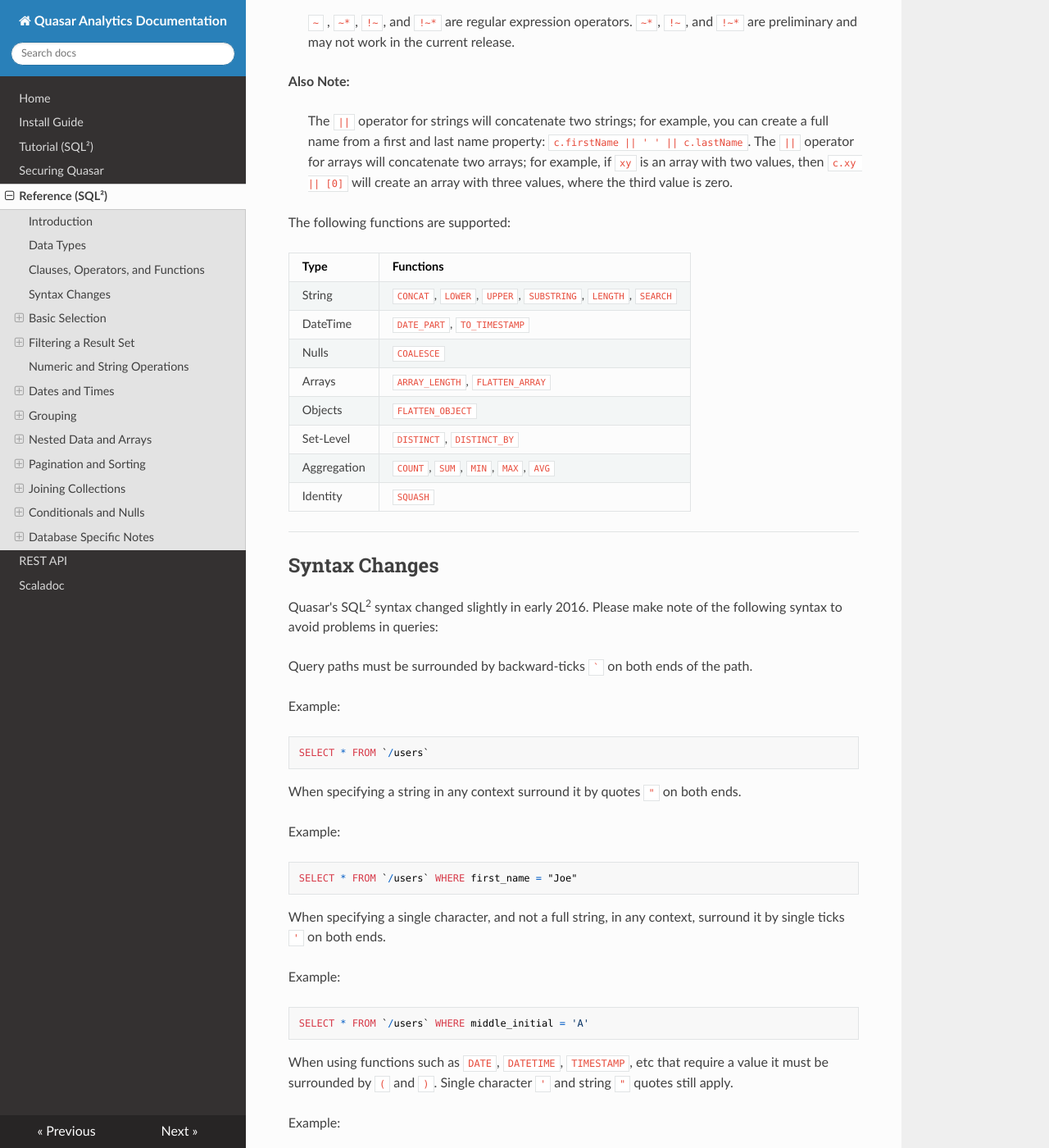
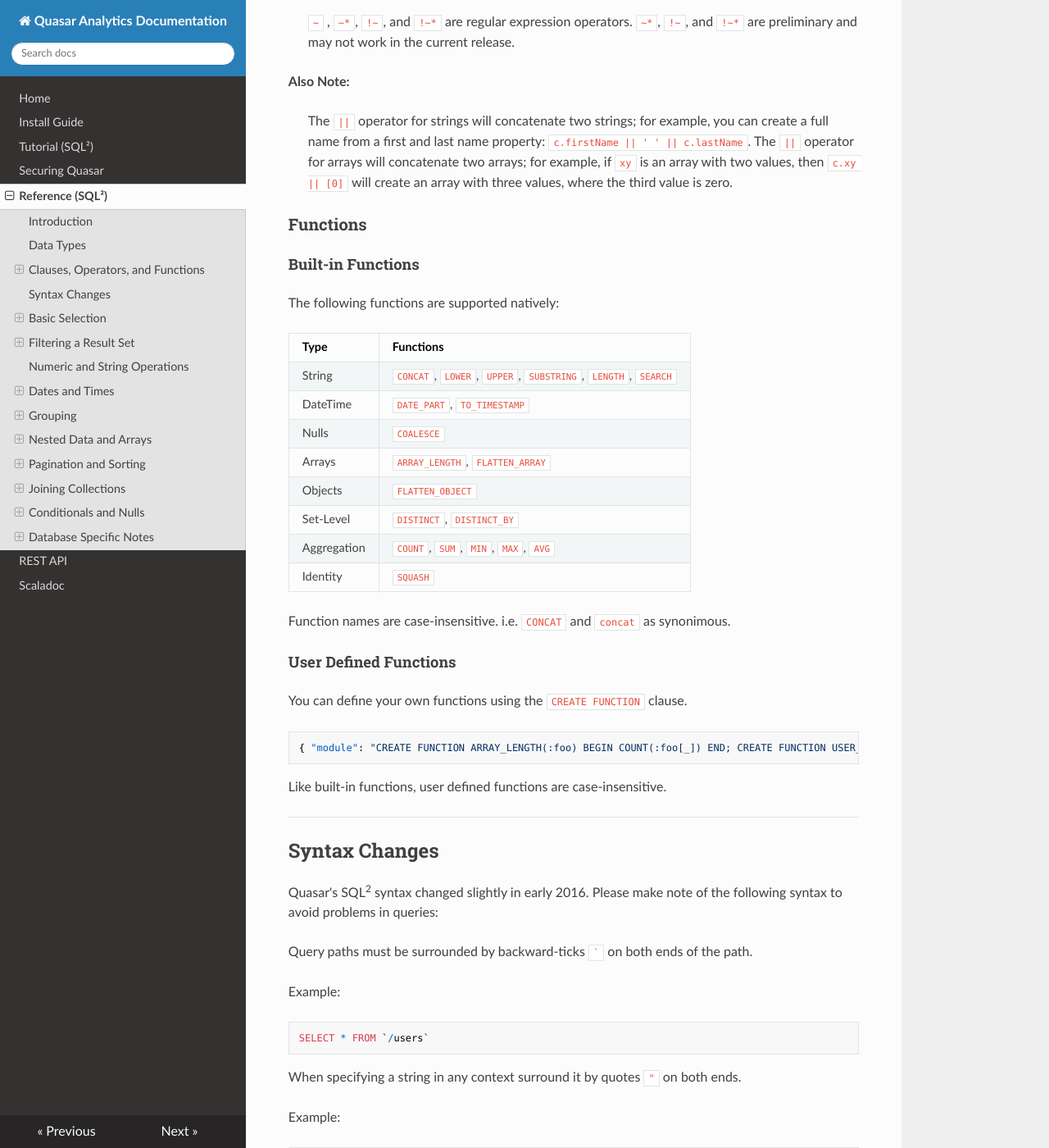
Before and after one commit to precog/quasar-docs, an MkDocs documentation site: the page built from docs/sql-squared-reference.md, in a window 1280 px wide and 1400 px high, scrolled down 2174 px. Shown: the whole window at 82% size. Built offline with MkDocs 1.6.1, drawn with Linux system fonts in a browser that asks for light colours; nearby versions of some CDN libraries; old or Windows-style settings are respelled for this version of MkDocs.

Commit message:
Add documentation for user defined functions

````diff
--- a/docs/sql-squared-reference.md
+++ b/docs/sql-squared-reference.md
@@ -56,7 +56,7 @@ The following clauses are supported:
 
 | Type        | Clauses                                                                   |
 |-------------|---------------------------------------------------------------------------|
-| Basic       | `SELECT`, `AS`, `FROM`                                                    |
+| Basic       | `SELECT`, `AS`, `FROM`, `CREATE FUNCTION`                                 |
 | Joins       | `LEFT OUTER JOIN`, `RIGHT OUTER JOIN`, `INNER JOIN`, `FULL JOIN`, `CROSS` |
 | Filtering   | `WHERE`                                                                   |
 | Grouping    | `GROUP BY`, `HAVING`                                                      |
@@ -88,7 +88,11 @@ The following operators are supported:
 >for example, if `xy` is an array with two values, then  `c.xy || [0]` will create an
 >array with three values, where the third value is zero.
 
-The following functions are supported:
+### Functions
+
+#### Built-in Functions
+
+The following functions are supported natively:
 
 | Type        | Functions |
 |-------------|-------------------------------------------------------------|
@@ -100,6 +104,18 @@ The following functions are supported:
 | Set-Level   | `DISTINCT`, `DISTINCT_BY`                                   |
 | Aggregation | `COUNT`, `SUM`, `MIN`, `MAX`, `AVG`                         |
 | Identity    | `SQUASH`                                                    |
+
+Function names are case-insensitive. i.e. `CONCAT` and `concat` as synonimous.
+
+#### User Defined Functions
+
+You can define your own functions using the `CREATE FUNCTION` clause.
+
+```json
+{ "module": "CREATE FUNCTION ARRAY_LENGTH(:foo) BEGIN COUNT(:foo[_]) END; CREATE FUNCTION USER_DATA(:user_id) BEGIN SELECT * FROM `/root/path/data/` WHERE user_id = :user_id END" }
+```
+
+Like built-in functions, user defined functions are case-insensitive.
 
 ---
 
````
